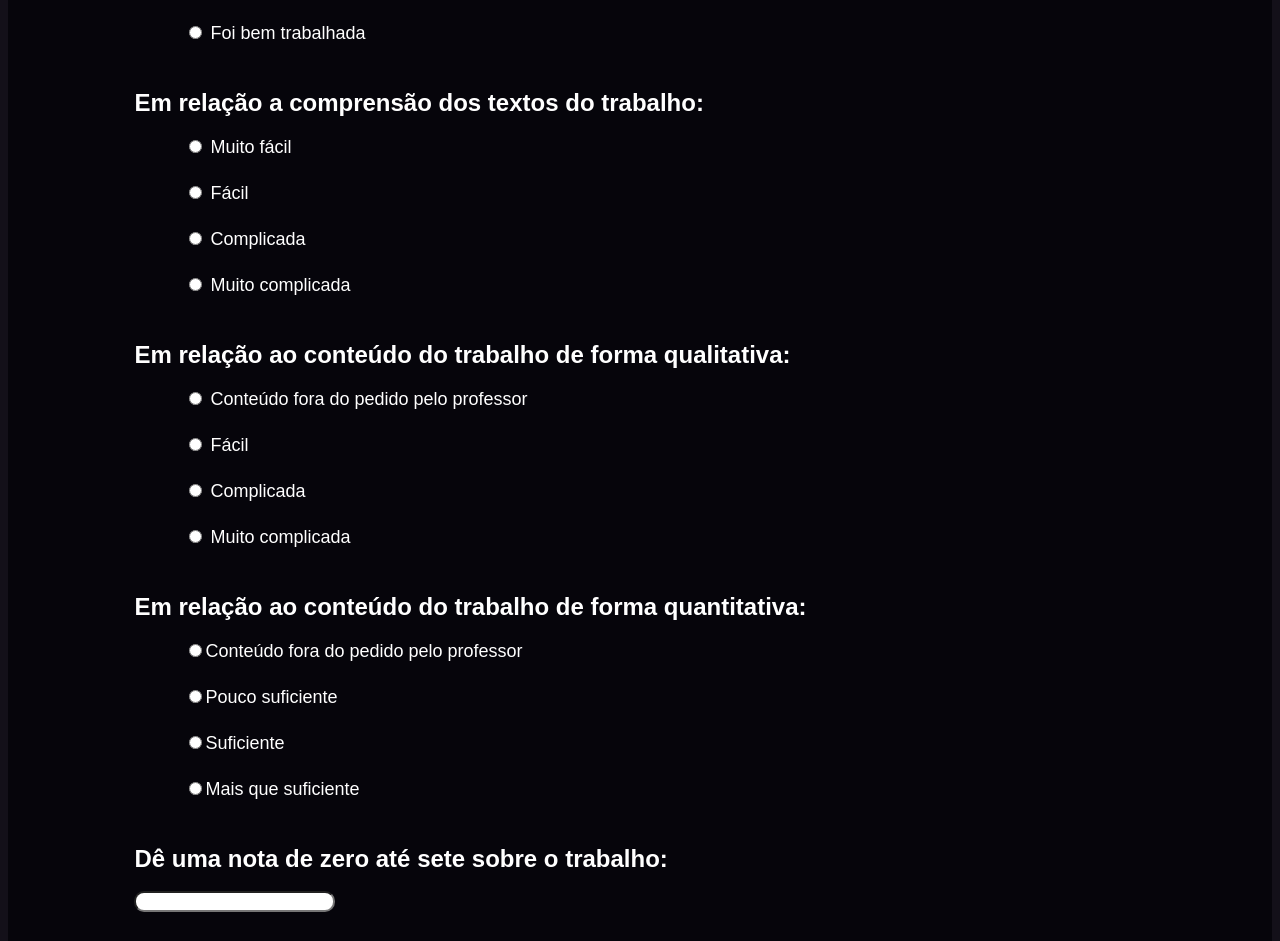
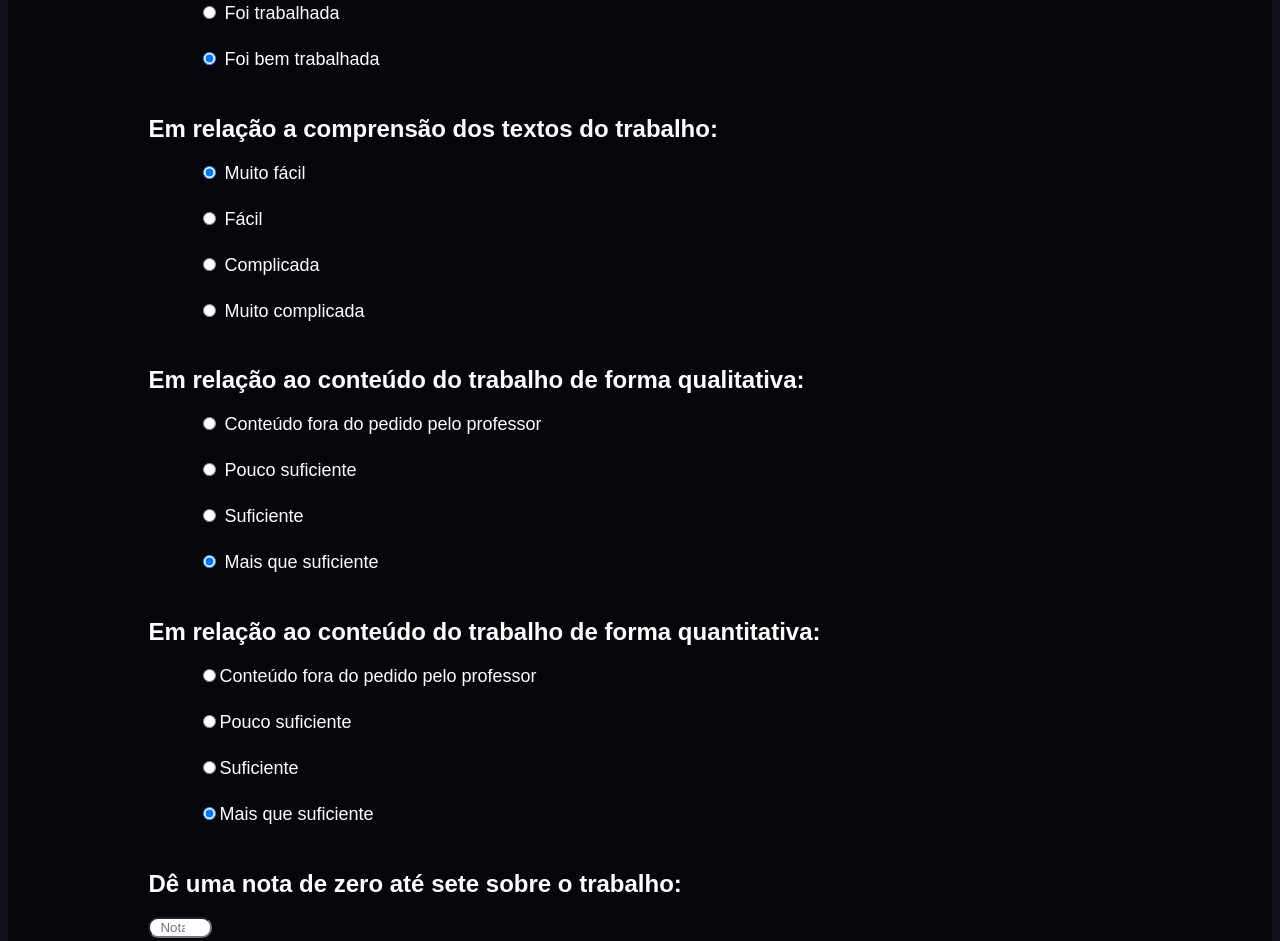
Before and after one commit to Site-disci-tec/caua-homepage_index, a plain HTML site: page dsaformhtml.html in a window 1280 px wide. Shown: the part 1628-2569 px from the top of the page. Drawn offline with Linux system fonts and the light colour scheme.

Commit message:
update dsa

```diff
--- a/dsaformhtml.html
+++ b/dsaformhtml.html
@@ -58,19 +58,20 @@
         <section class="formjavasection">
             <hr>
             <!--início do formulário-->
-            <form class="formjava">
+            <form class="formjava" method="post">
+                <fieldset>
                     <!--1-->
                     <h1>Nome do Professor:</h1>
-                    <input type="text" id="inputtext" maxlength="44">
+                    <input type="text" id="inputtext" maxlength="44" required pattern="[A-Za-záâãéêíóôõúç]+$" placeholder="Digite seu nome">
 
                     <!--2-->
                     <h1>E-mail do Professor:</h1>
-                    <input type="mail" id="inputtext" max="44">
+                    <input type="email" id="inputtext" max="44" required placeholder="Digite seu email ">
 
                     <!--3-->
                     <h1>Disciplina do Professor:</h1>
                     <select id="formselect">
-                        <option>Selecione uma das opções</option>
+                        <option selected>Selecione uma das opções</option>
                         <option>DSA</option>
                         <option>LOGB</option>
                         <option>FUTI</option>
@@ -81,42 +82,42 @@
 
                     <!--4-->
                     <h1>Qual a sua opinião sobre a navegação entre ás páginas?</h1>
-                    <label id="opcradio"><input type="radio" id="radioform"> Muito fácil</label><br>
-                    <label id="opcradio"><input type="radio" id="radioform"> Fácil</label><br>
-                    <label id="opcradio"><input type="radio" id="radioform"> Complicada</label><br>
-                    <label id="opcradio"><input type="radio" id="radioform"> Muito complicada</label>
+                    <label id="opcradio"><input type="radio" id="radioform" name="navopc" checked> Muito fácil</label><br>
+                    <label id="opcradio"><input type="radio" id="radioform" name="navopc"> Fácil</label><br>
+                    <label id="opcradio"><input type="radio" id="radioform" name="navopc"> Complicada</label><br>
+                    <label id="opcradio"><input type="radio" id="radioform" name="navopc"> Muito complicada</label>
 
                     <!--5-->
                     <h1>Em relação a estética básica das páginas:</h1>
-                    <label id="opcradio"><input type="radio" id="radioform"> Faltou muita coisa a ser trabalhada</label><br>
-                    <label id="opcradio"><input type="radio" id="radioform"> Poderia ser mais trabalhada</label><br>
-                    <label id="opcradio"><input type="radio" id="radioform"> Foi trabalhada</label><br>
-                    <label id="opcradio"><input type="radio" id="radioform"> Foi bem trabalhada</label><br>
+                    <label id="opcradio"><input type="radio" id="radioform" name="estopc"> Faltou muita coisa a ser trabalhada</label><br>
+                    <label id="opcradio"><input type="radio" id="radioform" name="estopc"> Poderia ser mais trabalhada</label><br>
+                    <label id="opcradio"><input type="radio" id="radioform" name="estopc"> Foi trabalhada</label><br>
+                    <label id="opcradio"><input type="radio" id="radioform" name="estopc" checked> Foi bem trabalhada</label><br>
 
                     <!--6-->
                     <h1>Em relação a comprensão dos textos do trabalho:</h1>
-                    <label id="opcradio"><input type="radio" id="radioform"> Muito fácil</label><br>
-                    <label id="opcradio"><input type="radio" id="radioform"> Fácil</label><br>
-                    <label id="opcradio"><input type="radio" id="radioform"> Complicada</label><br>
-                    <label id="opcradio"><input type="radio" id="radioform"> Muito complicada</label>
+                    <label id="opcradio"><input type="radio" id="radioform" name="comopc" checked> Muito fácil</label><br>
+                    <label id="opcradio"><input type="radio" id="radioform" name="comopc"> Fácil</label><br>
+                    <label id="opcradio"><input type="radio" id="radioform" name="comopc"> Complicada</label><br>
+                    <label id="opcradio"><input type="radio" id="radioform" name="comopc"> Muito complicada</label>
 
                     <!--7-->
                     <h1>Em relação ao conteúdo do trabalho de forma qualitativa:</h1>
-                    <label id="opcradio"><input type="radio" id="radioform"> Conteúdo fora do pedido pelo professor</label><br>
-                    <label id="opcradio"><input type="radio" id="radioform"> Fácil</label><br>
-                    <label id="opcradio"><input type="radio" id="radioform"> Complicada</label><br>
-                    <label id="opcradio"><input type="radio" id="radioform"> Muito complicada</label>
+                    <label id="opcradio"><input type="radio" id="radioform" name="qualopc"> Conteúdo fora do pedido pelo professor</label><br>
+                    <label id="opcradio"><input type="radio" id="radioform" name="qualopc"> Pouco suficiente</label><br>
+                    <label id="opcradio"><input type="radio" id="radioform" name="qualopc"> Suficiente</label><br>
+                    <label id="opcradio"><input type="radio" id="radioform" name="qualopc" checked> Mais que suficiente</label>
 
                     <!--8-->
                     <h1>Em relação ao conteúdo do trabalho de forma quantitativa:</h1>
-                    <label id="opcradio"><input type="radio" id="radioform">Conteúdo fora do pedido pelo professor</label><br>
-                    <label id="opcradio"><input type="radio" id="radioform">Pouco suficiente</label><br>
-                    <label id="opcradio"><input type="radio" id="radioform">Suficiente</label><br>
-                    <label id="opcradio"><input type="radio" id="radioform">Mais que suficiente</label>
+                    <label id="opcradio"><input type="radio" id="radioform" name="quanopc">Conteúdo fora do pedido pelo professor</label><br>
+                    <label id="opcradio"><input type="radio" id="radioform" name="quanopc">Pouco suficiente</label><br>
+                    <label id="opcradio"><input type="radio" id="radioform" name="quanopc">Suficiente</label><br>
+                    <label id="opcradio"><input type="radio" id="radioform" name="quanopc" checked>Mais que suficiente</label>
 
                     <!--9-->
                     <h1>Dê uma nota de zero até sete sobre o trabalho:</h1>
-                    <input type="number" id="inputnum">
+                    <input type="number" id="inputnum" required max="7" min="0" placeholder="Nota">
 
                     <!--10-->
                     <h1>Faça um comentário sobre a avaliação do trabalho:</h1>
@@ -124,6 +125,7 @@
                 <br>
                 <!--botão de envio-->
                 <button type="submit" id="botaoform">Confirmar envio</button>
+            </fieldset>
             </form>
             <hr id="hrform">
             <!--botão de redirecionamento para o formulário em HTML5-->
--- a/style.css
+++ b/style.css
@@ -388,7 +388,7 @@ textarea{
 
 .morfeus{
     padding-left: 350px;
-    margin-top: -50px;
+    margin-top: -100px;
 }
 
 #botaoformdsa{
@@ -408,3 +408,7 @@ textarea{
 #botaoformdsa:hover{
     background-color:#8f6ec7;
 }
+
+fieldset{
+    border-style: none;
+}
```
Also changed, not shown: dsa.html (+1 -1 lines), dsaformjava.html (+13 -11 lines).
